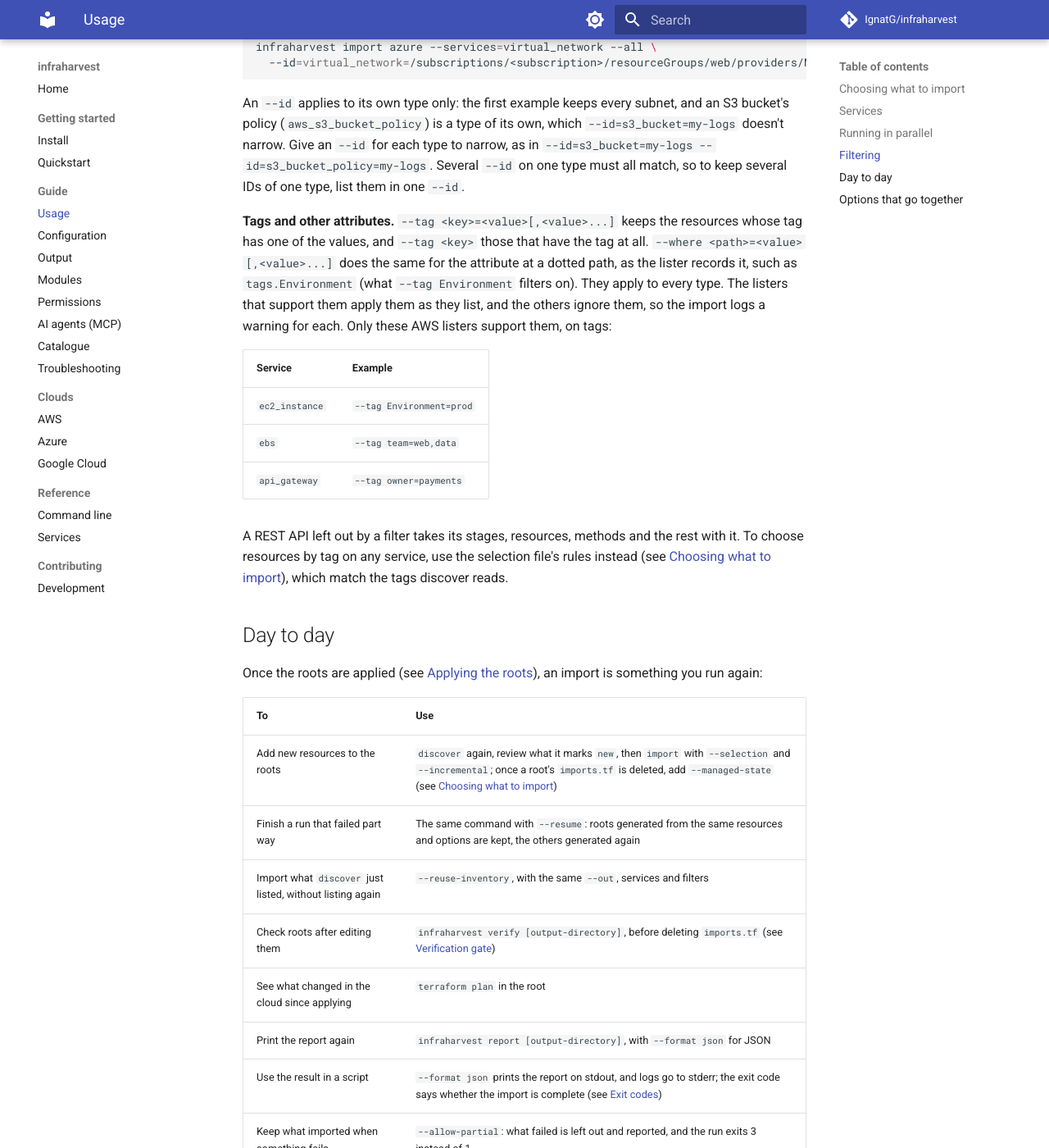
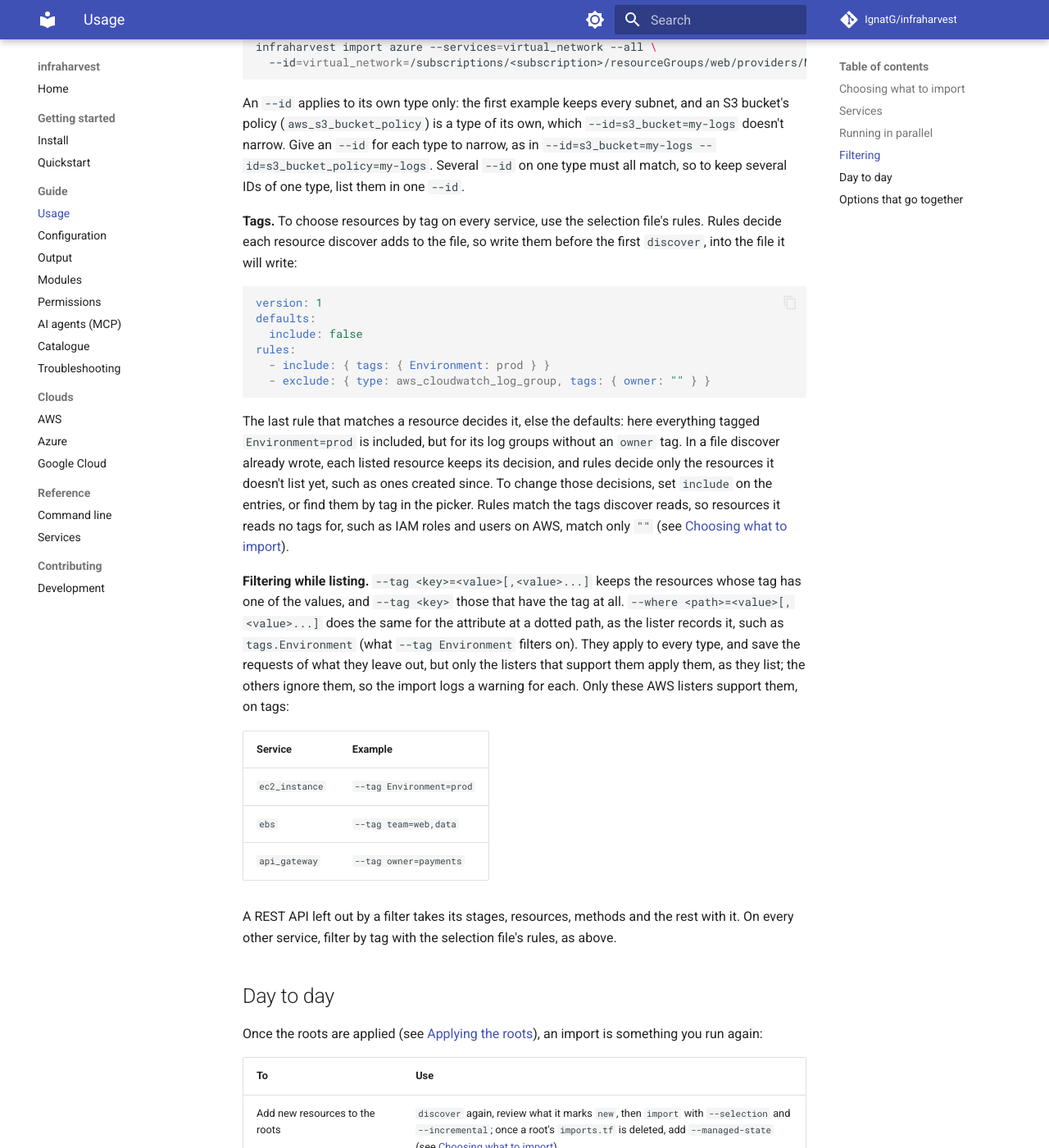
Before and after one commit to IgnatG/infraharvest, an MkDocs documentation site: the page built from docs/usage.md, in a window 1280 px wide and 1400 px high, scrolled down 5834 px. Shown: the whole window at 82% size. Built offline with MkDocs 1.6.1 and Material for MkDocs 9.7.7, drawn with Linux system fonts in a browser that asks for light colours; comment, search, counter and statistics services are not loaded.

Commit message:
docs: lead with the selection file's rules to choose by tag

````diff
--- a/docs/usage.md
+++ b/docs/usage.md
@@ -100,7 +100,20 @@ infraharvest import azure --services=virtual_network --all \
 
 An `--id` applies to its own type only: the first example keeps every subnet, and an S3 bucket's policy (`aws_s3_bucket_policy`) is a type of its own, which `--id=s3_bucket=my-logs` doesn't narrow. Give an `--id` for each type to narrow, as in `--id=s3_bucket=my-logs --id=s3_bucket_policy=my-logs`. Several `--id` on one type must all match, so to keep several IDs of one type, list them in one `--id`.
 
-**Tags and other attributes.** `--tag <key>=<value>[,<value>...]` keeps the resources whose tag has one of the values, and `--tag <key>` those that have the tag at all. `--where <path>=<value>[,<value>...]` does the same for the attribute at a dotted path, as the lister records it, such as `tags.Environment` (what `--tag Environment` filters on). They apply to every type. The listers that support them apply them as they list, and the others ignore them, so the import logs a warning for each. Only these AWS listers support them, on tags:
+**Tags.** To choose resources by tag on every service, use the selection file's rules. Rules decide each resource discover adds to the file, so write them before the first `discover`, into the file it will write:
+
+```yaml
+version: 1
+defaults:
+  include: false
+rules:
+  - include: { tags: { Environment: prod } }
+  - exclude: { type: aws_cloudwatch_log_group, tags: { owner: "" } }
+```
+
+The last rule that matches a resource decides it, else the defaults: here everything tagged `Environment=prod` is included, but for its log groups without an `owner` tag. In a file discover already wrote, each listed resource keeps its decision, and rules decide only the resources it doesn't list yet, such as ones created since. To change those decisions, set `include` on the entries, or find them by tag in the picker. Rules match the tags discover reads, so resources it reads no tags for, such as IAM roles and users on AWS, match only `""` (see [Choosing what to import](#choosing-what-to-import)).
+
+**Filtering while listing.** `--tag <key>=<value>[,<value>...]` keeps the resources whose tag has one of the values, and `--tag <key>` those that have the tag at all. `--where <path>=<value>[,<value>...]` does the same for the attribute at a dotted path, as the lister records it, such as `tags.Environment` (what `--tag Environment` filters on). They apply to every type, and save the requests of what they leave out, but only the listers that support them apply them, as they list; the others ignore them, so the import logs a warning for each. Only these AWS listers support them, on tags:
 
 | Service | Example |
 |---|---|
@@ -108,7 +121,7 @@ An `--id` applies to its own type only: the first example keeps every subnet, an
 | `ebs` | `--tag team=web,data` |
 | `api_gateway` | `--tag owner=payments` |
 
-A REST API left out by a filter takes its stages, resources, methods and the rest with it. To choose resources by tag on any service, use the selection file's rules instead (see [Choosing what to import](#choosing-what-to-import)), which match the tags discover reads.
+A REST API left out by a filter takes its stages, resources, methods and the rest with it. On every other service, filter by tag with the selection file's rules, as above.
 
 ## Day to day
 
````
